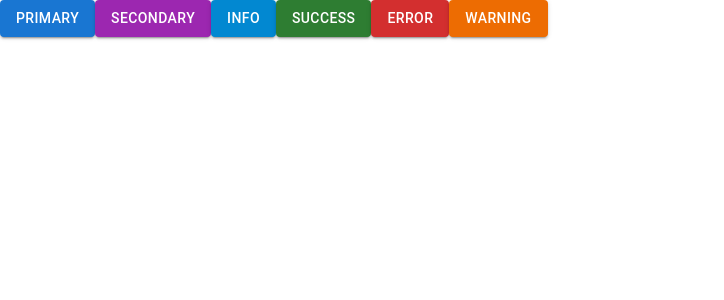
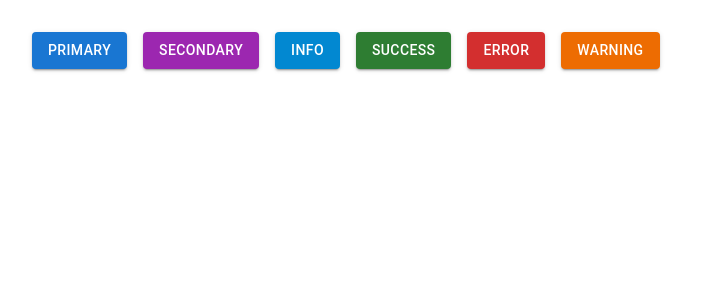
Before and after one commit to yo16/mui_prac, a React (Vite) app in the folder app-mui-prac/: page / in a window 1280 px wide. Shown: the top 300 px of the page, without its empty margins (0-724 px from the left). Built offline with nearby package versions, Linux system fonts and the light colour scheme.

Commit message:
add Stack

```diff
--- a/app-mui-prac/src/MyButtons.tsx
+++ b/app-mui-prac/src/MyButtons.tsx
@@ -1,8 +1,9 @@
-import { Button as MuiButton } from "@mui/material";
+import { Stack as MuiStack, Button as MuiButton } from "@mui/material";
 
 export const MyButtons: React.FC = () => {
     return (
         <>
+            <MuiStack direction="row" spacing={2} sx={{m:2, p:2}} >
                 <MuiButton
                     variant="contained"
                     color="primary"
@@ -27,6 +28,7 @@ export const MyButtons: React.FC = () => {
                     variant="contained"
                     color="warning"
                 >warning</MuiButton>
+            </MuiStack>
         </>
     );
 }
```
Lines whose indentation alone changed are shown as unchanged.
